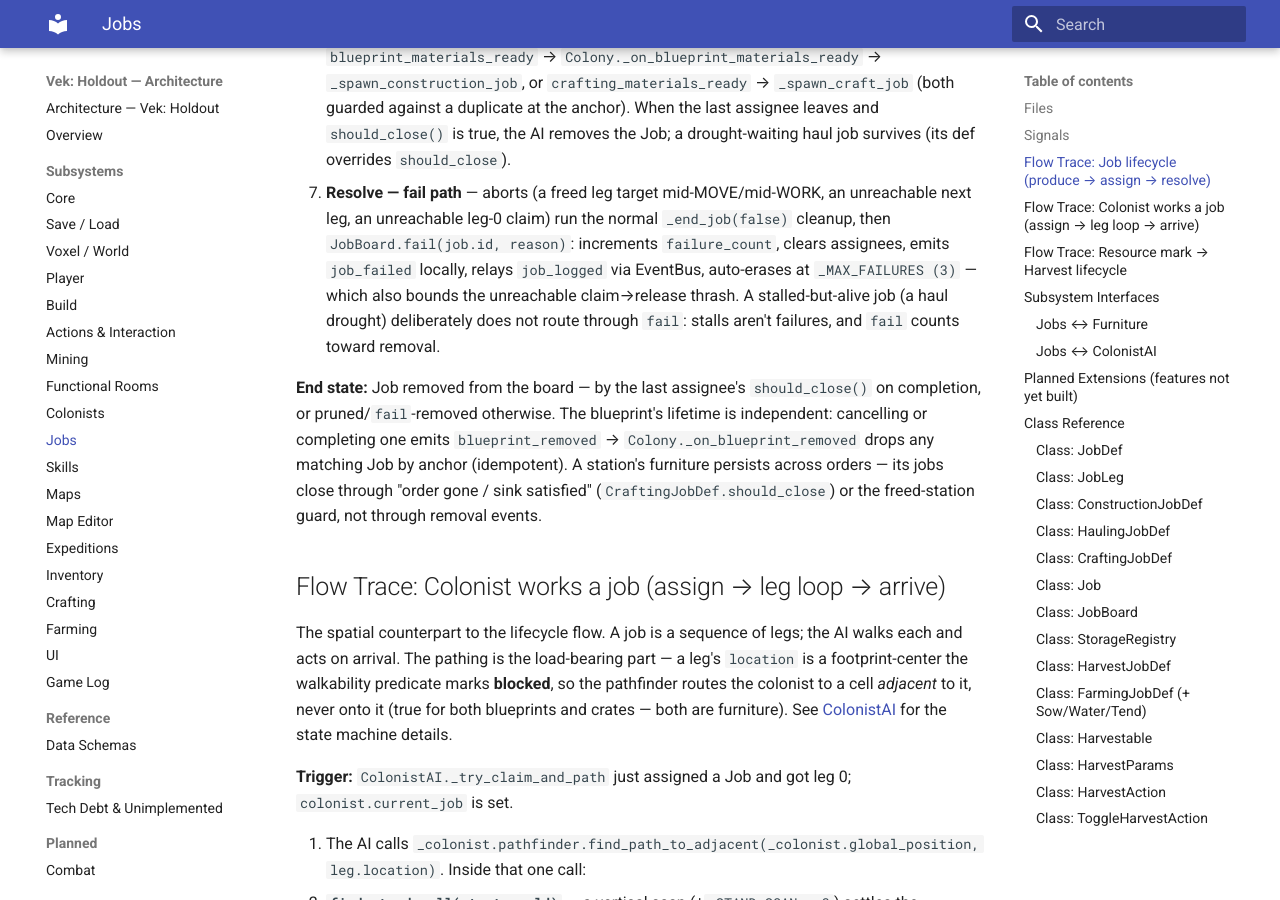
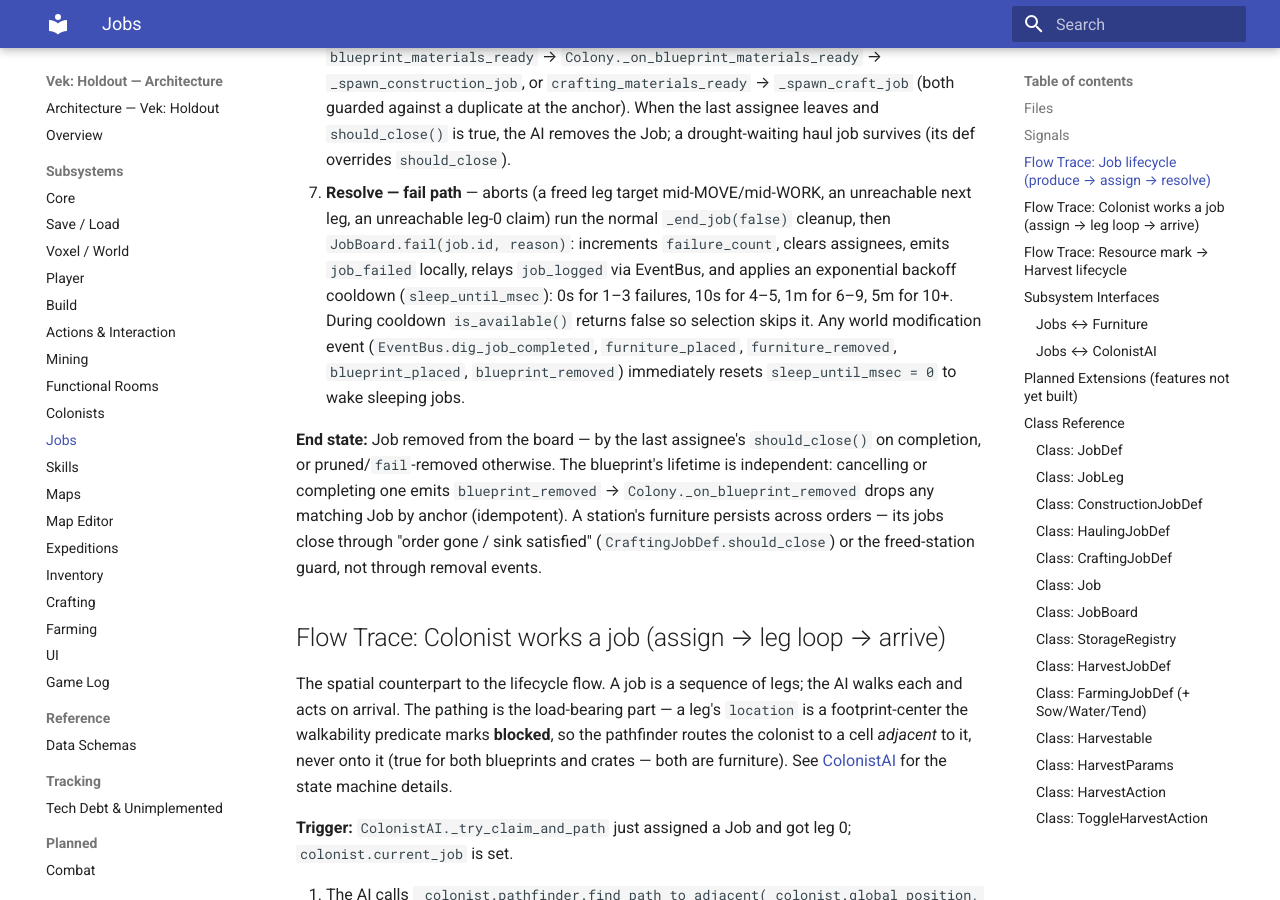
Before and after one commit to gdgonzaga/vek-holdout, an MkDocs documentation site: the page built from docs/architecture/jobs.md, in a window 1280 px wide and 900 px high, scrolled down 5562 px. Built offline with MkDocs 1.6.1 and Material for MkDocs 9.7.7, drawn with Linux system fonts in a browser that asks for light colours; some of the changed text lies outside the part shown.

Commit message:
feat(colonists): replace job auto-removal with exponential backoff and event wakeups
Replaced deleting jobs after 3 failures with exponential backoff cooldowns (sleep_until_msec) to handle temporary pathing failures without stranding blueprints. Connected JobBoard to EventBus world change signals to immediately wake up sleeping jobs whenever terrain, blueprints, or furniture are placed or removed.

21/21 green

```diff
--- a/docs/architecture/jobs.md
+++ b/docs/architecture/jobs.md
@@ -69,7 +69,7 @@ The Job Board is the registry; producers add Jobs, consumers (`ColonistAI`) sele
 2. **Select** — a colonist's `ColonistAI`, throttled to once per 0.5s while IDLE, calls `JobBoard.get_best_job_for(colonist)`. The board first `_prune_dead_jobs()` (drop unassigned `should_close()` jobs), then filters to `is_available()` jobs whose Labor is enabled (`labor_priorities[labor_id] > 0`) and whose def requirements the colonist meets (`def.meets_requirements` — the `conditions` array, evaluated fresh every poll), ranks by highest priority, ties by nearest `distance_squared_to(job.location)`. Returns the best Job (or `null`); **it does not assign.** A drought-waiting haul job is skipped here (unclaimable) but not pruned — a restocked crate makes it claimable on a later poll.
 3. **Assign** — `ColonistAI` calls `job.try_assign(colonist)`: the Job checks `is_available()` (slot under `max_assignees` AND the def's labor-specific gate), that the colonist isn't already assigned, and re-checks `meets_requirements` (the authoritative condition gate), then appends its id to `_assigned_colonists`. Pull, not push — this only registers; the colonist asks `get_next_leg` when ready. Returns false on a lost slot race or a condition that flipped mid-poll; the next poll retries.
 4. **Resolve — happy path (legs)** — see the walk flow. On arrival at each leg the AI runs `job.def.begin`/`complete`; `_advance` pulls the next leg (or `_end_job` when `get_next_leg` returns null). A null leg is a clean finish only when `def.job_complete(job)` says so — a stalled hauler (drained crates, sink still short) gets `success=false` (no skill XP) and a "waiting for materials" `GameLog.colony` entry. For hauling, the DELIVER leg's `deposit_from` crossing `has_complete_materials` emits the sink's ready signal — `blueprint_materials_ready` → `Colony._on_blueprint_materials_ready` → `_spawn_construction_job`, or `crafting_materials_ready` → `_spawn_craft_job` (both guarded against a duplicate at the anchor). When the last assignee leaves and `should_close()` is true, the AI removes the Job; a drought-waiting haul job survives (its def overrides `should_close`).
-5. **Resolve — fail path** — aborts (a freed leg target mid-MOVE/mid-WORK, an unreachable next leg, an unreachable leg-0 claim) run the normal `_end_job(false)` cleanup, then `JobBoard.fail(job.id, reason)`: increments `failure_count`, clears assignees, emits `job_failed` locally, relays `job_logged` via EventBus, auto-erases at `_MAX_FAILURES (3)` — which also bounds the unreachable claim→release thrash. A stalled-but-alive job (a haul drought) deliberately does not route through `fail`: stalls aren't failures, and `fail` counts toward removal.
+5. **Resolve — fail path** — aborts (a freed leg target mid-MOVE/mid-WORK, an unreachable next leg, an unreachable leg-0 claim) run the normal `_end_job(false)` cleanup, then `JobBoard.fail(job.id, reason)`: increments `failure_count`, clears assignees, emits `job_failed` locally, relays `job_logged` via EventBus, and applies an exponential backoff cooldown (`sleep_until_msec`): 0s for 1–3 failures, 10s for 4–5, 1m for 6–9, 5m for 10+. During cooldown `is_available()` returns false so selection skips it. Any world modification event (`EventBus.dig_job_completed`, `furniture_placed`, `furniture_removed`, `blueprint_placed`, `blueprint_removed`) immediately resets `sleep_until_msec = 0` to wake sleeping jobs.
 
 **End state:** Job removed from the board — by the last assignee's `should_close()` on completion, or pruned/`fail`-removed otherwise. The blueprint's lifetime is independent: cancelling or completing one emits `blueprint_removed` → `Colony._on_blueprint_removed` drops any matching Job by anchor (idempotent). A station's furniture persists across orders — its jobs close through "order gone / sink satisfied" (`CraftingJobDef.should_close`) or the freed-station guard, not through removal events.
 
@@ -300,7 +300,8 @@ Crafting stations, harvesting, and farming all landed (documented above and in [
 | `max_assignees` | `int` | Max colonists that may join at once (copied from the def; 1 for construction, 3 for hauling). |
 | `_assigned_colonists` | `Array[String]` | colonist_ids currently on the job. Drives the slot gate + the drain check. |
 | `base_rate` | `float` | Base work-rate multiplier (forward-compat; unused this sprint). |
-| `failure_count` | `int` | Times `fail` has been called; auto-remove at `_MAX_FAILURES` (3). |
+| `sleep_until_msec` | `int` | Timestamp (msec) until which this job is asleep/cooldown following failures. |
+| `failure_count` | `int` | Times `fail` has been called; drives exponential backoff cooldown. |
 
 **Functions:**
 
@@ -332,7 +333,7 @@ Crafting stations, harvesting, and farming all landed (documented above and in [
 | `get_job` / `has_jobs` / `get_jobs` | Inspection / debug / future UI. |
 | `get_best_job_for(colonist) → Job` | First `_prune_dead_jobs()`, then best `is_available()` job whose Labor is enabled (highest priority, nearest) and whose def `meets_requirements(colonist, job)` holds. Does NOT assign. |
 | `_prune_dead_jobs() → void` | Drop unassigned `should_close()` jobs (satisfied, cancelled, invalid). Drought-waiting haul jobs survive — their def keeps them registered until restock. |
-| `fail(job_id, reason) → void` | Record a failure: increment `failure_count`, clear assignees, emit `job_failed`, relay `job_logged`; auto-remove at `_MAX_FAILURES` (3). Driven by `ColonistAI` on aborts (freed target, unreachable leg); stalls (haul droughts) don't count. |
+| `fail(job_id, reason) → void` | Record a failure: increment `failure_count`, clear assignees, emit `job_failed`, relay `job_logged`; applies exponential backoff cooldown (`sleep_until_msec`). Driven by `ColonistAI` on aborts (freed target, unreachable leg); stalls (haul droughts) don't count. |
 
 ### Class: StorageRegistry
 
```
Also changed, not shown: 3 other files.
